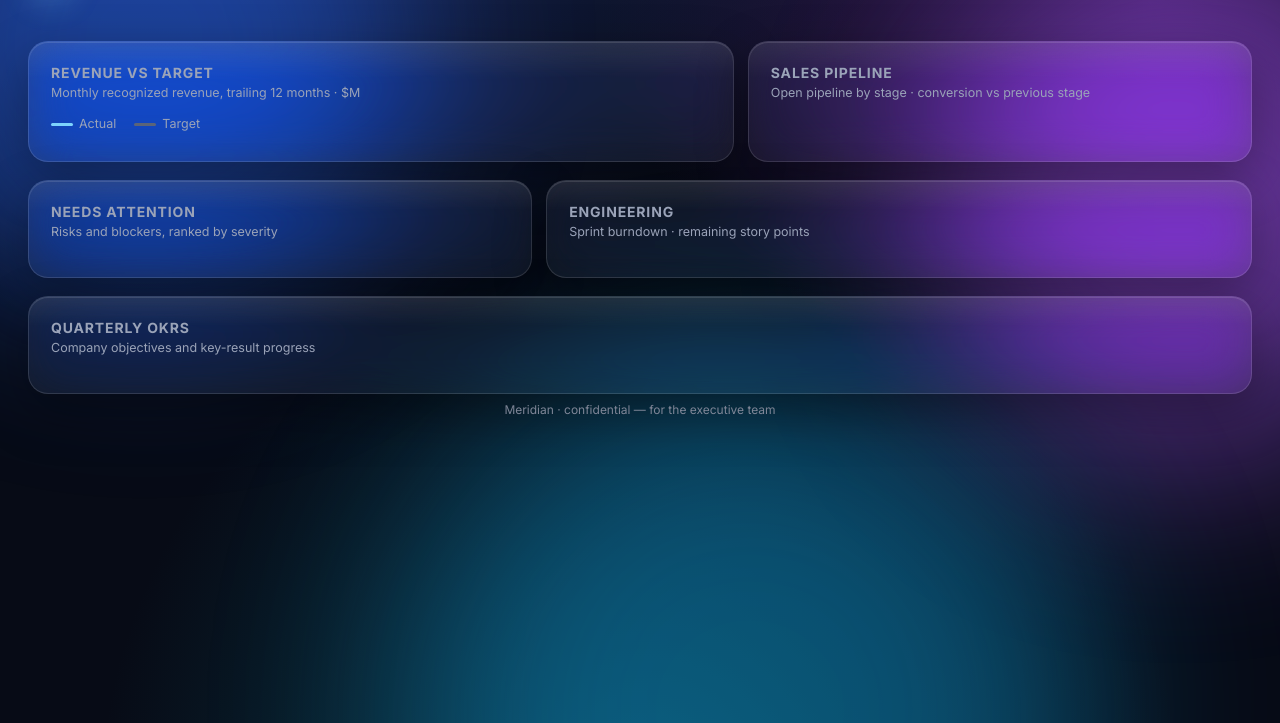
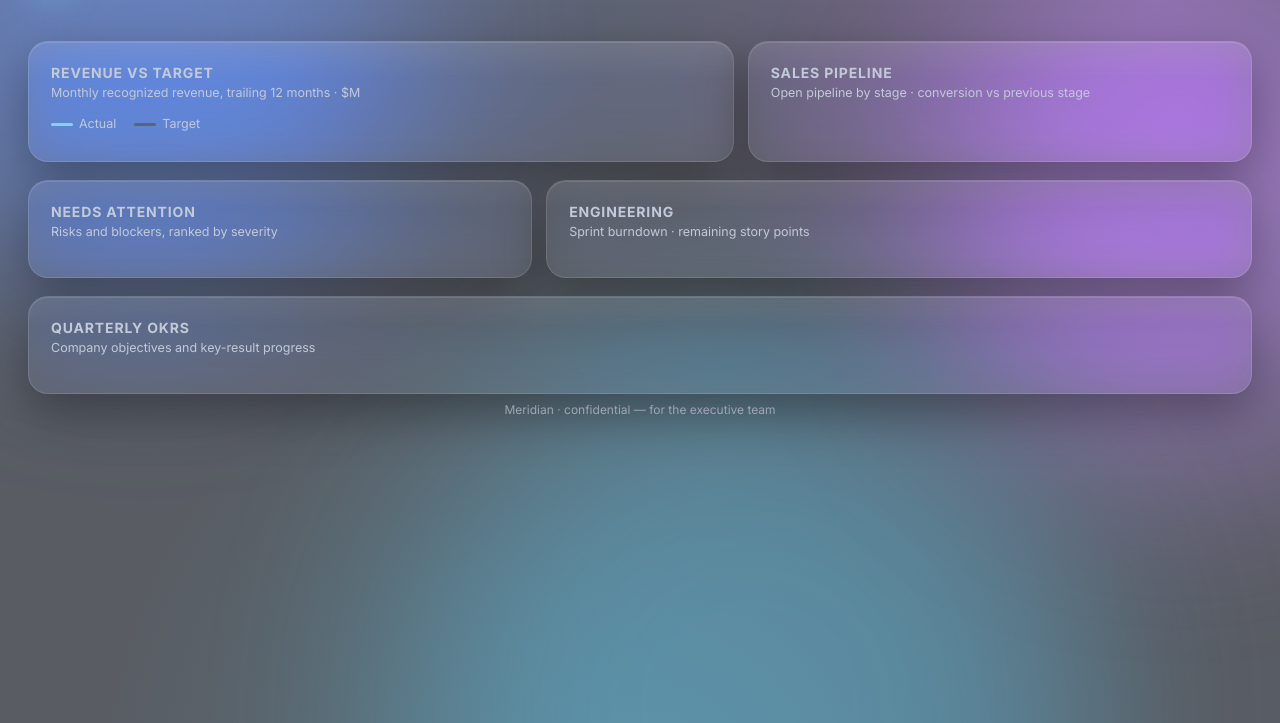
Before and after one commit to sefuwunder/exec-dashboard, a website: page public/index.html in a window 1280 px wide. Shown: the part 77-800 px from the top of the page. Drawn offline with Linux system fonts and the light colour scheme; no server answers.

Commit message:
Add 8 file(s)

```diff
--- a/public/app.js
+++ b/public/app.js
@@ -60,7 +60,7 @@ function areaChart(rows) {
     " L" + X(rows.length - 1).toFixed(1) + "," + (H - P.b) + " L" + X(0).toFixed(1) + "," + (H - P.b) + ' Z"' +
     ' fill="url(#revfill)"/>';
   const labels = rows.map((r, i) =>
-    '<text x="' + X(i).toFixed(1) + '" y="' + (H - 8) + '" text-anchor="middle" font-size="11" fill="#9aa3b8">' + r.month + "</text>"
+    '<text x="' + X(i).toFixed(1) + '" y="' + (H - 8) + '" text-anchor="middle" font-size="11" fill="#c2c9d8">' + r.month + "</text>"
   ).join("");
   const grid = [0.25, 0.5, 0.75].map((f) => {
     const y = P.t + f * (H - P.t - P.b);
@@ -80,7 +80,7 @@ function burndownChart(s, days) {
   const Y = (v) => P.t + (1 - v / max) * (H - P.t - P.b);
   const path = (arr) => arr.map((v, i) => (i ? "L" : "M") + X(i).toFixed(1) + "," + Y(v).toFixed(1)).join(" ");
   const labels = days.map((d, i) =>
-    '<text x="' + X(i).toFixed(1) + '" y="' + (H - 6) + '" text-anchor="middle" font-size="11" fill="#9aa3b8">' + d + "</text>"
+    '<text x="' + X(i).toFixed(1) + '" y="' + (H - 6) + '" text-anchor="middle" font-size="11" fill="#c2c9d8">' + d + "</text>"
   ).join("");
   return '<svg class="chart" viewBox="0 0 ' + W + " " + H + '" role="img">' +
     '<path d="' + path(s.ideal) + '" fill="none" stroke="#5b6478" stroke-width="2" stroke-dasharray="6 5"/>' +
--- a/public/styles.css
+++ b/public/styles.css
@@ -1,9 +1,9 @@
 /* Meridian executive dashboard — dark glass */
 
 :root {
-  --bg: #070b16;
+  --bg: #595c63;
   --ink: #eef1f8;
-  --muted: #9aa3b8;
+  --muted: #c2c9d8;
   --glass: rgba(255, 255, 255, 0.055);
   --glass-2: rgba(255, 255, 255, 0.09);
   --stroke: rgba(255, 255, 255, 0.13);
@@ -33,9 +33,9 @@ body {
 .aurora {
   position: fixed; inset: 0; z-index: -1; overflow: hidden;
   background:
-    radial-gradient(1200px 800px at 15% -10%, #1b2a5e 0%, transparent 60%),
-    radial-gradient(1000px 700px at 90% 10%, #3b1d5e 0%, transparent 55%),
-    radial-gradient(900px 900px at 50% 110%, #0b3b4a 0%, transparent 60%),
+    radial-gradient(1200px 800px at 15% -10%, #667093 0%, transparent 60%),
+    radial-gradient(1000px 700px at 90% 10%, #7c6893 0%, transparent 55%),
+    radial-gradient(900px 900px at 50% 110%, #5c7c86 0%, transparent 60%),
     var(--bg);
 }
 .blob {
@@ -43,9 +43,9 @@ body {
   filter: blur(90px); opacity: 0.5;
   animation: drift 26s ease-in-out infinite alternate;
 }
-.blob.b1 { width: 520px; height: 520px; left: -120px; top: -140px; background: #2563eb; }
-.blob.b2 { width: 460px; height: 460px; right: -100px; top: 6%; background: #a855f7; animation-delay: -8s; }
-.blob.b3 { width: 620px; height: 620px; left: 30%; bottom: -260px; background: #0ea5e9; animation-delay: -16s; opacity: 0.35; }
+.blob.b1 { width: 520px; height: 520px; left: -120px; top: -140px; background: #6d96f2; }
+.blob.b2 { width: 460px; height: 460px; right: -100px; top: 6%; background: #c58dfa; animation-delay: -8s; }
+.blob.b3 { width: 620px; height: 620px; left: 30%; bottom: -260px; background: #5ec3f0; animation-delay: -16s; opacity: 0.35; }
 @keyframes drift {
   from { transform: translate(0, 0) scale(1); }
   to   { transform: translate(60px, 40px) scale(1.12); }
```
